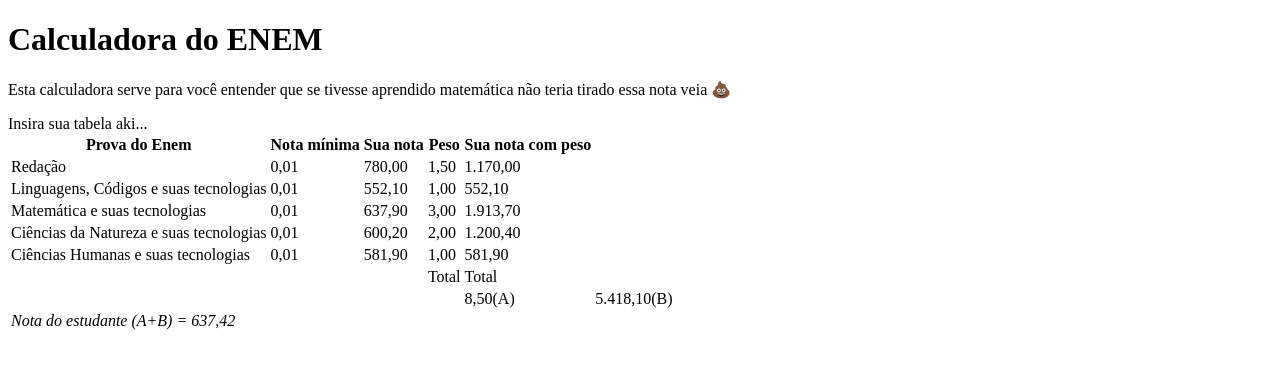
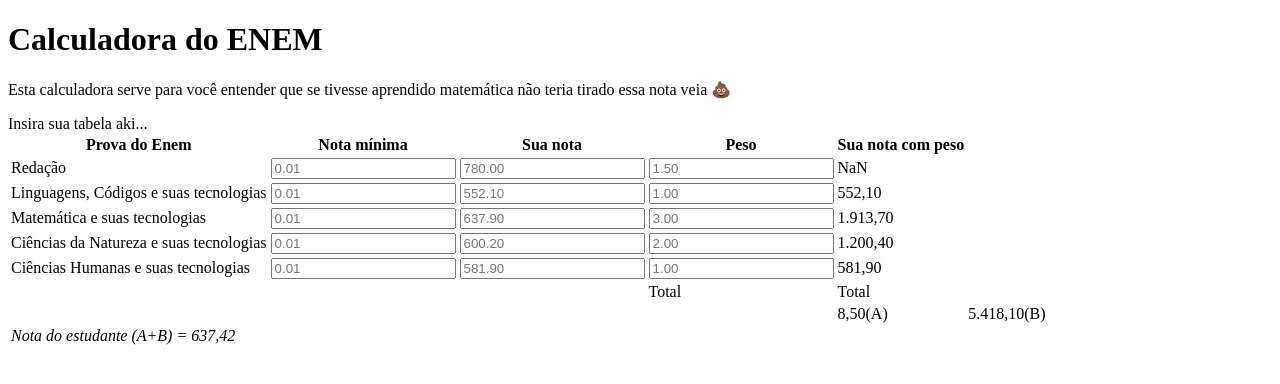
Before and after one commit to YZhLu/web-3-intermediario-calculadora-enem, a SvelteKit app: page / in a window 1280 px wide. Shown: the top 384 px of the page. Built offline with nearby package versions, Linux system fonts and the light colour scheme.

Commit message:
Update +page.svelte
Add reatividade na redação

```diff
--- a/src/routes/+page.svelte
+++ b/src/routes/+page.svelte
@@ -1,8 +1,17 @@
+<script lang="ts">
+	let redacaoPeso: number, redacaoNota: number;
+
+	$: redacao = redacaoNota * redacaoPeso;
+</script>
+
 <h1>Calculadora do ENEM</h1>
-<p>Esta calculadora serve para você entender que se tivesse aprendido matemática não teria tirado essa nota veia 💩</p>
+<p>
+	Esta calculadora serve para você entender que se tivesse aprendido matemática não teria tirado
+	essa nota veia 💩
+</p>
 
 Insira sua tabela aki...
-    <table >
+<table>
 	<tr>
 		<th>Prova do Enem</th>
 		<th>Nota mínima</th>
@@ -12,37 +21,37 @@
 	</tr>
 	<tr>
 		<td>Redação</td>
-          <td>0,01</td>
-          <td>780,00</td>
-          <td>1,50</td>
-          <td>1.170,00</td>
+		<td><input type="number" placeholder="0.01" /></td>
+		<td><input type="number" placeholder="780.00" bind:value={redacaoNota} /></td>
+		<td><input type="number" placeholder="1.50" bind:value={redacaoPeso} /></td>
+		<td><!-- 1.170,00 -->{redacao}</td>
 	</tr>
 	<tr>
 		<td>Linguagens, Códigos e suas tecnologias</td>
-          <td>0,01</td>
-          <td>552,10</td>
-          <td>1,00</td>
+		<td><input type="number" placeholder="0.01" /></td>
+		<td><input type="number" placeholder="552.10" /></td>
+		<td><input type="number" placeholder="1.00" /></td>
 		<td>552,10</td>
 	</tr>
 	<tr>
 		<td>Matemática e suas tecnologias</td>
-          <td>0,01</td>
-          <td>637,90</td>
-          <td>3,00</td>
+		<td><input type="number" placeholder="0.01" /></td>
+		<td><input type="number" placeholder="637.90" /></td>
+		<td><input type="number" placeholder="3.00" /></td>
 		<td>1.913,70</td>
 	</tr>
 	<tr>
 		<td>Ciências da Natureza e suas tecnologias</td>
-            <td>0,01</td>
-            <td>600,20</td>
-            <td>2,00</td>
+		<td><input type="number" placeholder="0.01" /></td>
+		<td><input type="number" placeholder="600.20" /></td>
+		<td><input type="number" placeholder="2.00" /></td>
 		<td>1.200,40</td>
 	</tr>
 	<tr>
 		<td>Ciências Humanas e suas tecnologias</td>
-          <td>0,01</td>
-          <td>581,90</td>
-          <td>1,00</td>
+		<td><input type="number" placeholder="0.01" /></td>
+		<td><input type="number" placeholder="581.90" /></td>
+		<td><input type="number" placeholder="1.00" /></td>
 		<td>581,90</td>
 	</tr>
 	<tr>
```
Lines whose indentation alone changed are shown as unchanged.
